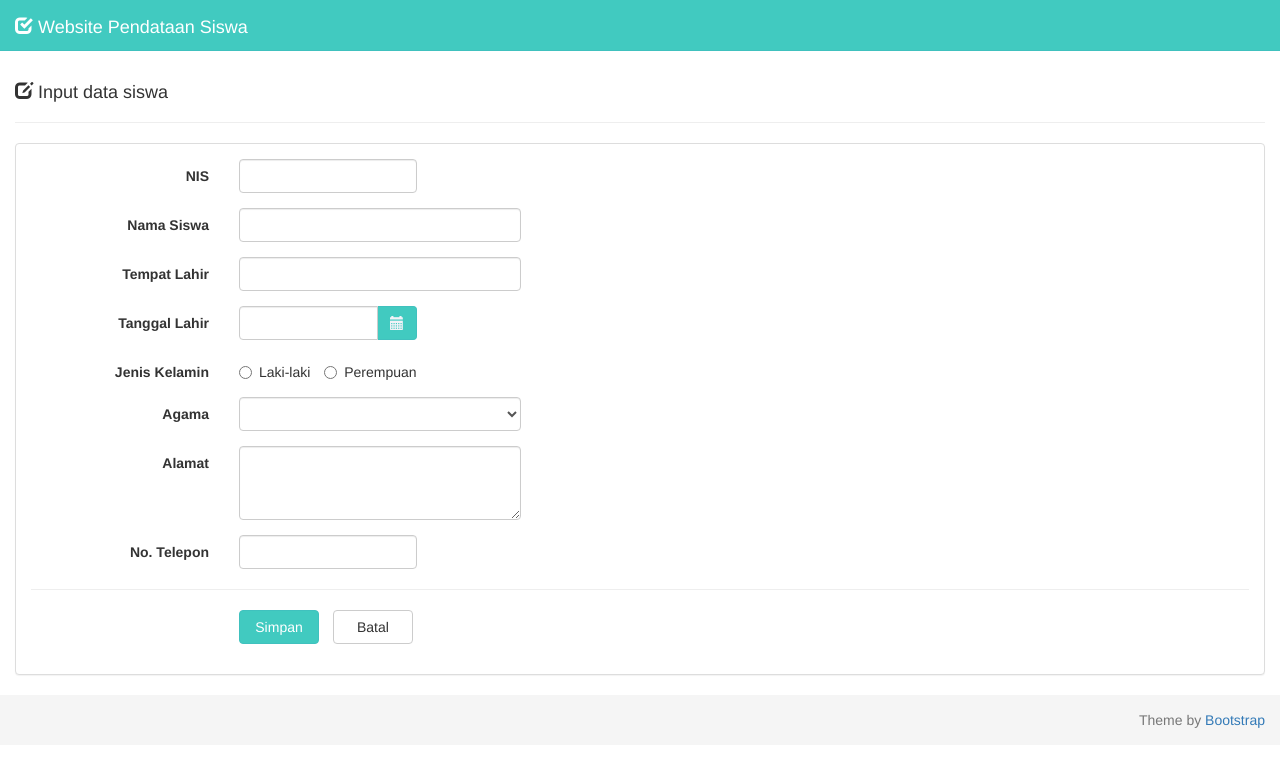
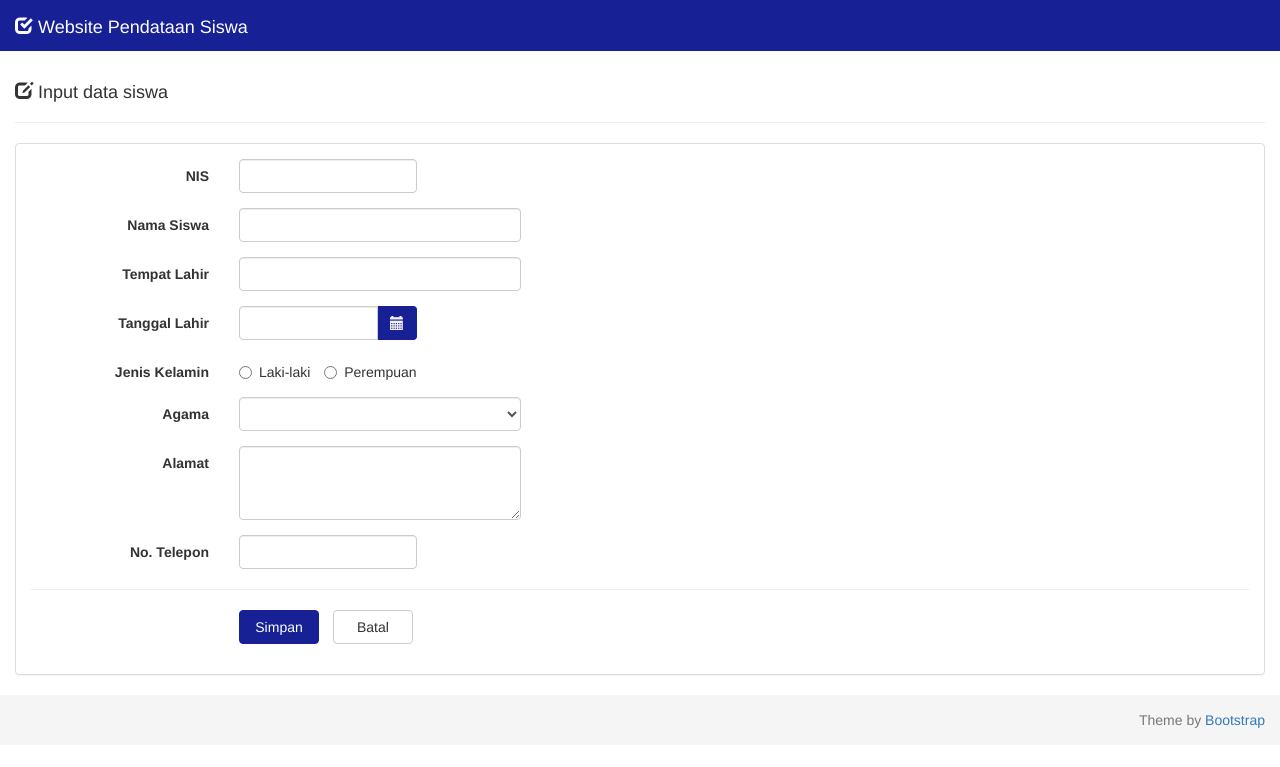
Before and after one commit to LouisPaskalisGinting/Belajar, a PHP site: page /index.php?page=tambah in a window 1280 px wide. Shown: the top 767 px of the page. Run offline with PHP 8.4, Linux system fonts and the light colour scheme.

Commit message:
Add files via upload

```diff
--- a/121140066_Louis Paskalis GInting/assets/css/style.css
+++ b/121140066_Louis Paskalis GInting/assets/css/style.css
@@ -4,8 +4,8 @@ body {
 }
 
 .navbar-default {
-    background-color: #41cac0;
-    border-color: #40c1be;
+    background-color: #172094;
+    border-color: #172094;
 }
 
 .navbar-default .navbar-brand {
@@ -21,36 +21,36 @@ body {
 }
 
 .panel-default > .panel-heading {
-    background-color: #41cac0;
-    border-color: #40c1be;
+    background-color: #172094;
+    border-color: #172094;
     color: #fff;
 }
 
 .btn-success {
-    background-color: #41cac0;
-    border-color: #40c1be;
+    background-color: #172094;
+    border-color: #172094;
     color: #fff;
 }
 
 .btn-success:focus,
 .btn-success.focus {
   color: #fff;
-  background-color: #37bab7;
-  border-color: #2db1ae;
+  background-color: #172094;
+  border-color: #172094;
 }
 
 .btn-success:hover {
   color: #fff;
-  background-color: #37bab7;
-  border-color: #2db1ae;
+  background-color: #090d47;
+  border-color: #090d47;
 }
 
 .btn-success:active,
 .btn-success.active,
 .open > .dropdown-toggle.btn-success {
   color: #fff;
-  background-color: #37bab7;
-  border-color: #2db1ae;
+  background-color: #172094;
+  border-color: #172094;
 }
 
 .btn-success:active:hover,
@@ -63,20 +63,20 @@ body {
 .btn-success.active.focus,
 .open > .dropdown-toggle.btn-success.focus {
   color: #fff;
-  background-color: #37bab7;
-  border-color: #2db1ae;
+  background-color: #172094;
+  border-color: #172094;
 }
 
 .input-group-addon {
-    background-color: #41cac0;
-    border: 1px solid #40c1be;
+    background-color: #172094;
+    border: 1px solid #172094;
     border-radius: 4px;
     color: #f1f2f7;
 }
 
 .pagination > .active > a, .pagination > .active > a:focus, .pagination > .active > a:hover, .pagination > .active > span, .pagination > .active > span:focus, .pagination > .active > span:hover {
-    background-color: #41cac0;
-    border-color: #40c1be;
+    background-color: #172094;
+    border-color: #172094;
     color: #fff;
     cursor: default;
     z-index: 2;
```
